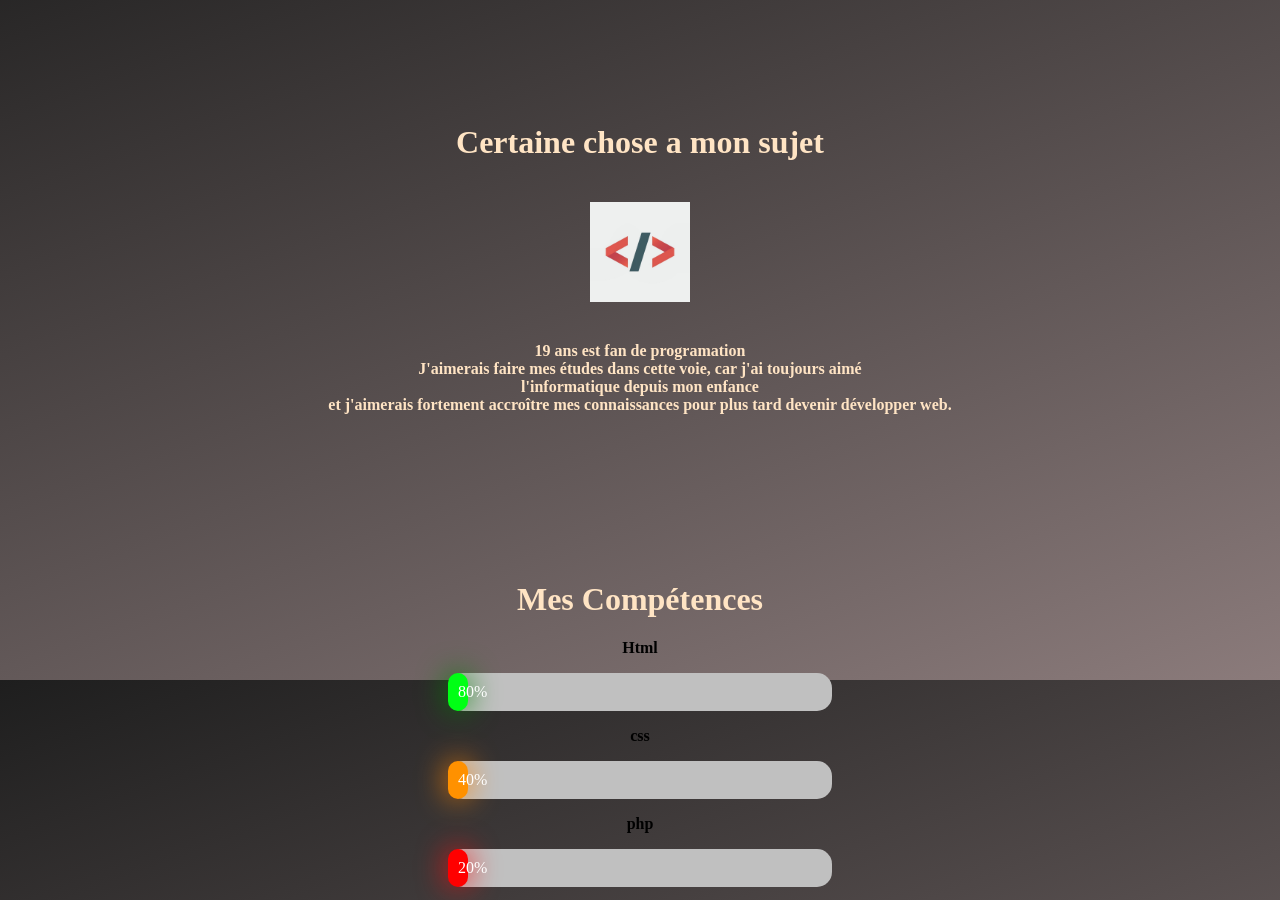
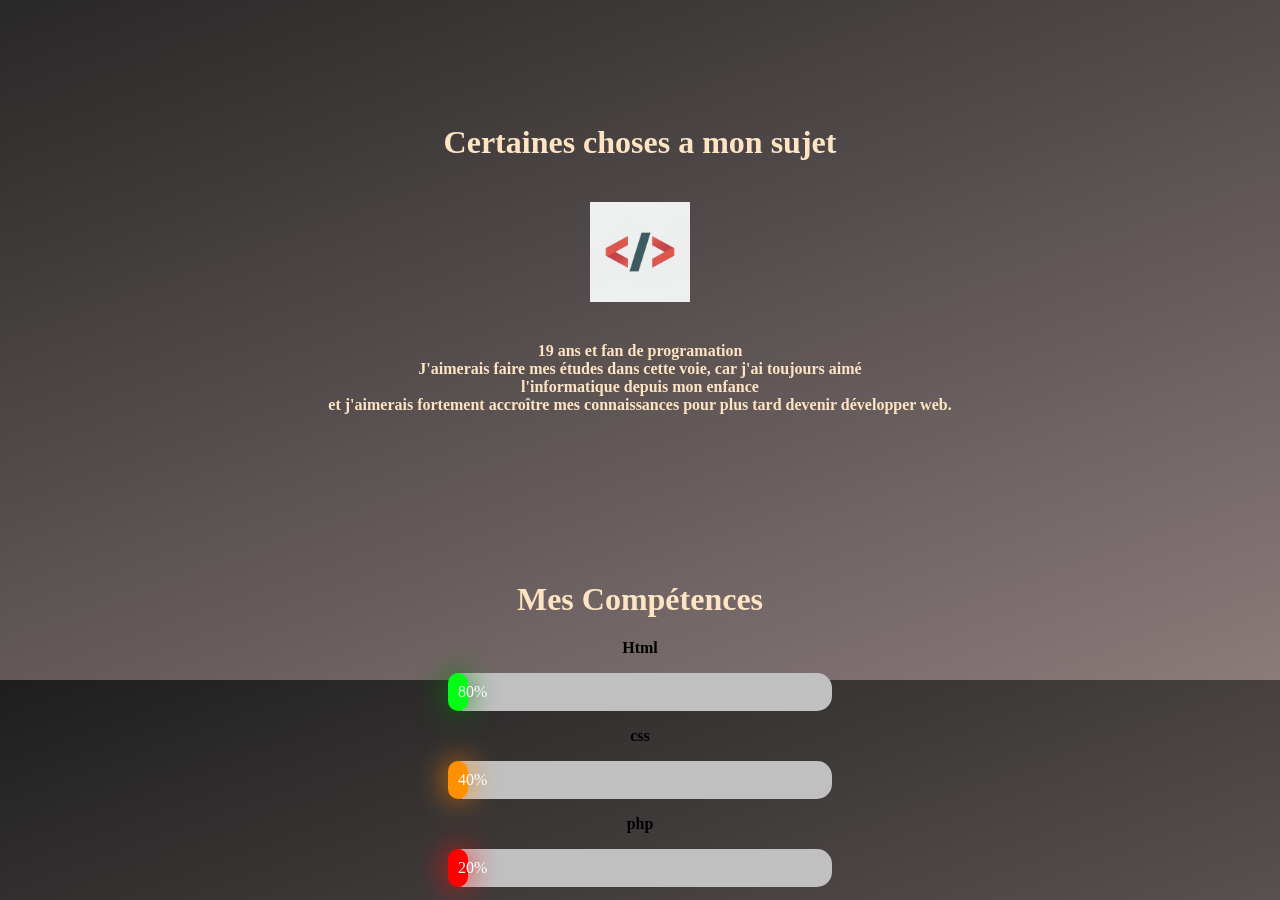
Before and after one commit to Smail93110/cv-et-lettre-de-motivations, a plain HTML site: page cv.html in a window 1280 px wide. Shown: the part 920-1820 px from the top of the page. Drawn offline with Linux system fonts and the light colour scheme.

Commit message:
orthographe

```diff
--- a/cv.html
+++ b/cv.html
@@ -34,9 +34,9 @@
 
 
 <div class="connaisance">
-        <h1 id="Presentation">Certaine chose a mon sujet</h1>
+        <h1 id="Presentation">Certaines choses a mon sujet</h1>
         <img src="./image/logo code.jpg" alt="image" height="100px">
-    <p>19 ans est fan de programation<br>
+    <p>19 ans et fan de programation<br>
             J'aimerais faire mes études dans cette voie, car j'ai toujours aimé <br>l'informatique depuis mon enfance <br>et j'aimerais fortement accroître mes connaissances pour plus tard devenir développer web.
             </p>
         </div>
```
